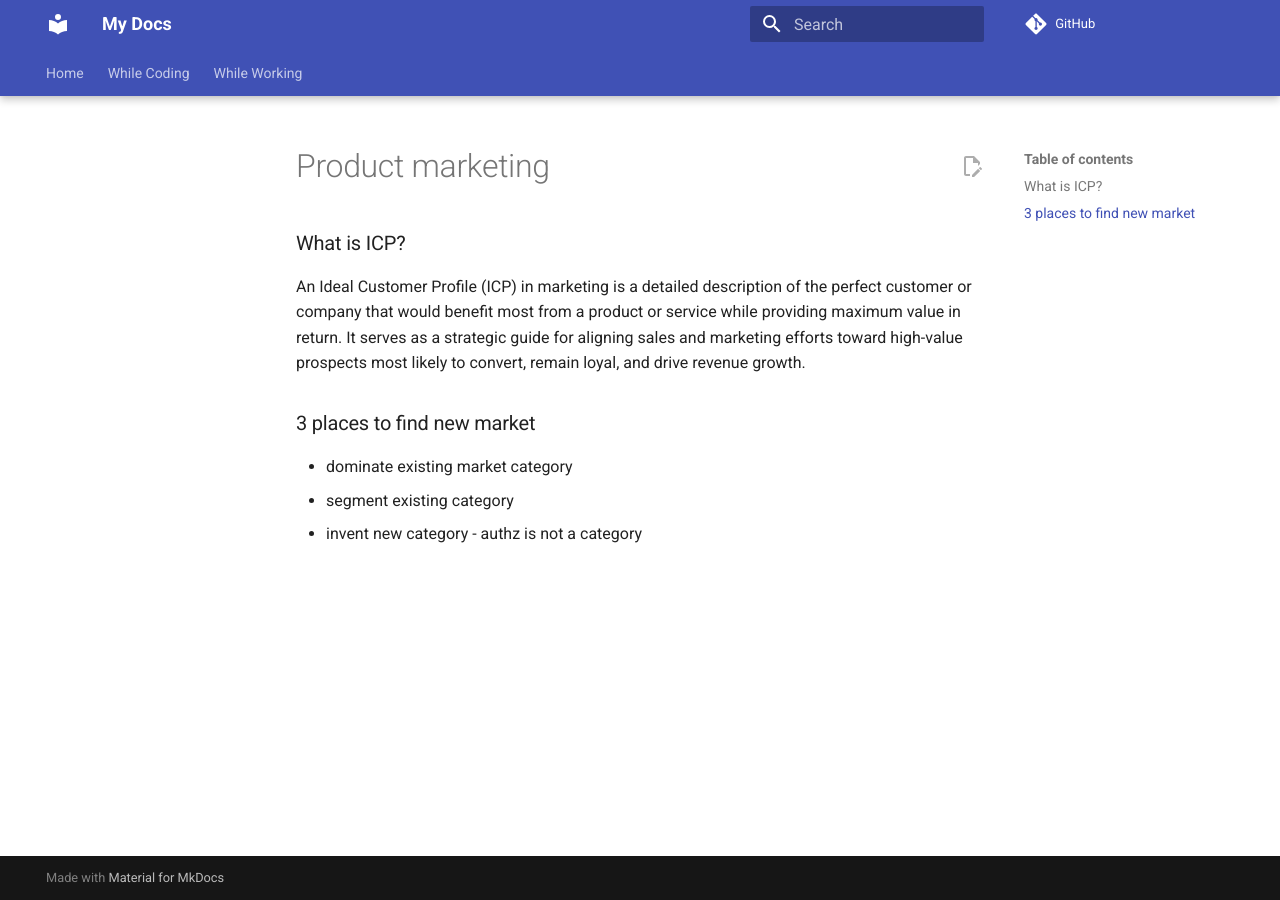
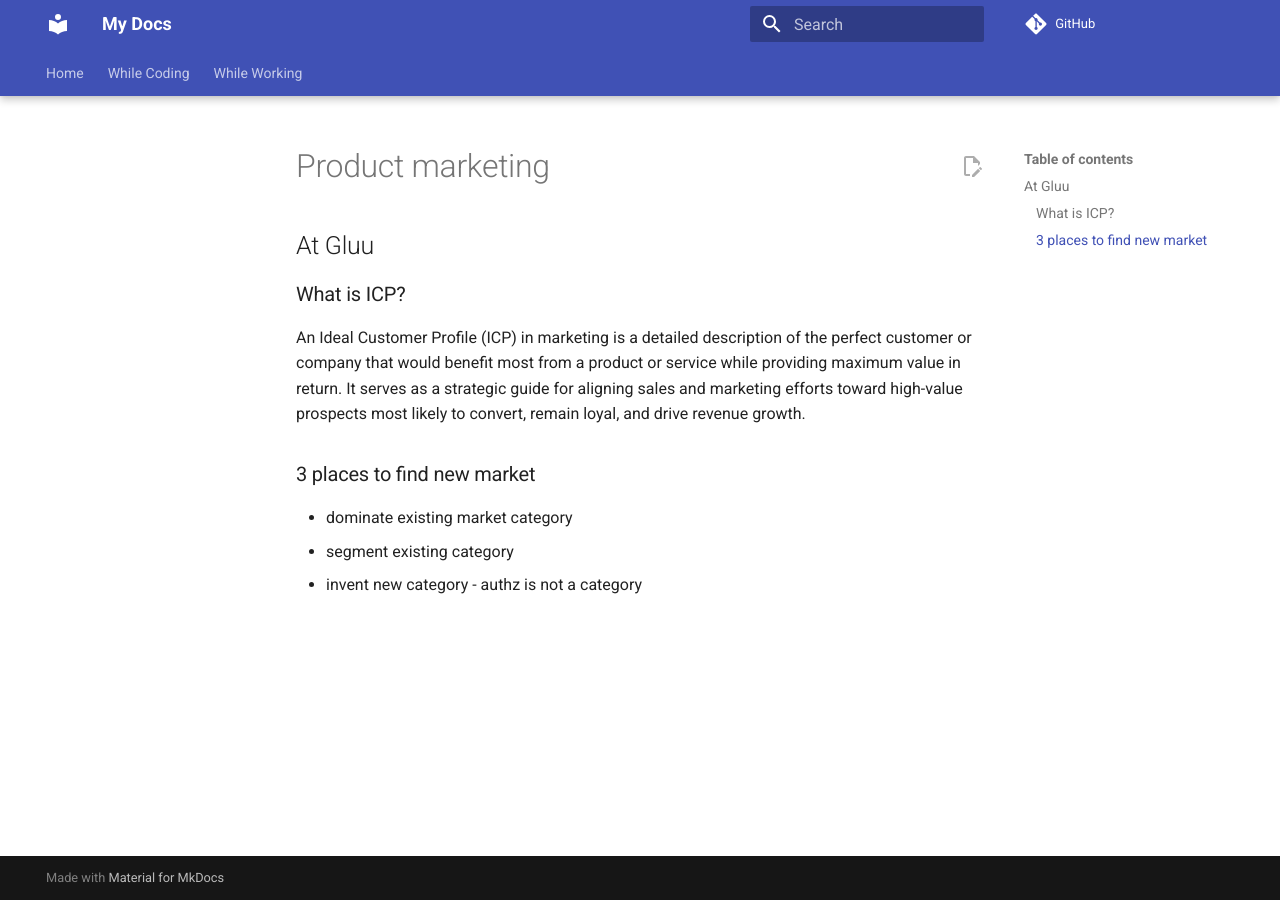
Before and after one commit to ossdhaval/mysite, an MkDocs documentation site: the page built from source/while-working/product-mgmt/product-marketing.md, in a window 1280 px wide. Built offline with MkDocs 1.6.1 and Material for MkDocs 9.7.7, drawn with Linux system fonts in a browser that asks for light colours; comment, search, counter and statistics services are not loaded.

Commit message:
Update product-marketing.md

```diff
--- a/source/while-working/product-mgmt/product-marketing.md
+++ b/source/while-working/product-mgmt/product-marketing.md
@@ -1,3 +1,8 @@
+
+## At Gluu
+
+
+
 ### What is ICP?
 
 An Ideal Customer Profile (ICP) in marketing is a detailed description of the perfect
```
